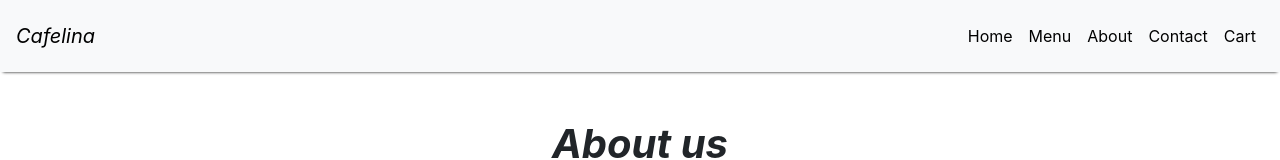
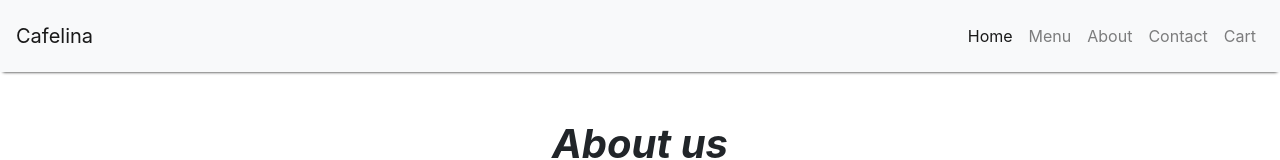
Before and after one commit to exshak/cafe-site, a Gatsby site: page /about in a window 1280 px wide. Shown: the top 160 px of the page. Built offline with nearby package versions, Linux system fonts and the light colour scheme; Gatsby itself is replaced by a stand-in of ours.

Commit message:
converted to jsx

```diff
--- a/src/components/layout/footer/Footer.js
+++ b/src/components/Footer/index.jsx
@@ -1,9 +1,7 @@
 import React from 'react'
 import { Info } from './Info'
 
-// NOTE:
-
-export const Footer = () => (
+const Footer = () => (
   <footer id="footer">
     <div className="page-footer mx-auto">
       <Info />
@@ -15,3 +13,5 @@ export const Footer = () => (
     </div>
   </footer>
 )
+
+export default Footer
--- a/src/components/layout/header/Nav.js
+++ b/src/components/Header/Nav.jsx
@@ -3,6 +3,7 @@ import React, { useState } from 'react'
 
 export const Nav = () => {
   const [open, setOpen] = useState(false)
+
   return (
     <>
       <button
@@ -27,68 +28,27 @@ export const Nav = () => {
       >
         <ul className="navbar-nav ml-auto mt-2 mt-lg-0 ">
           <li className="nav-item active">
-            {/* <a className="nav-link">
-              Home <span className="sr-only"></span>
-              </a> */}
-            <Link
-              to="/"
-              className="nav-link"
-              style={{
-                color: `black`,
-                textDecoration: `none`,
-              }}
-            >
-              Home <span className="sr-only"></span>
+            <Link to="/" className="nav-link">
+              Home
             </Link>
           </li>
           <li className="nav-item">
-            {/* <a className="nav-link">Link</a> */}
-            <Link
-              to="/menu"
-              className="nav-link"
-              style={{
-                color: `black`,
-                textDecoration: `none`,
-              }}
-            >
+            <Link to="/menu" className="nav-link">
               Menu
             </Link>
           </li>
           <li className="nav-item">
-            <Link
-              to="/about"
-              className="nav-link"
-              style={{
-                color: `black`,
-                textDecoration: `none`,
-              }}
-            >
+            <Link to="/about" className="nav-link">
               About
             </Link>
           </li>
           <li className="nav-item">
-            <Link
-              to="/contact"
-              className="nav-link"
-              style={{
-                color: `black`,
-                textDecoration: `none`,
-              }}
-            >
+            <Link to="/contact" className="nav-link">
               Contact
             </Link>
           </li>
           <li className="nav-item">
-            <Link
-              to=""
-              className="nav-link snipcart-checkout"
-              style={{
-                color: `black`,
-                textDecoration: `none`,
-              }}
-            >
-              Cart
-            </Link>
+            <Link className="nav-link snipcart-checkout">Cart</Link>
           </li>
         </ul>
       </div>
--- /dev/null
+++ b/src/components/Header/index.jsx
@@ -0,0 +1,27 @@
+import { Link } from 'gatsby'
+import PropTypes from 'prop-types'
+import React from 'react'
+import { Nav } from './Nav'
+
+const Header = ({ siteTitle }) => {
+  return (
+    <header id="header">
+      <nav className="navbar navbar-expand-lg navbar-light bg-light sticky-top py-3">
+        <Link to="/" className="navbar-brand">
+          {siteTitle}
+        </Link>
+        <Nav />
+      </nav>
+    </header>
+  )
+}
+
+Header.propTypes = {
+  siteTitle: PropTypes.string,
+}
+
+Header.defaultProps = {
+  siteTitle: ``,
+}
+
+export default Header
--- a/src/components/layout/header/header.js
+++ /dev/null
@@ -1,129 +0,0 @@
-import { Link } from 'gatsby'
-import PropTypes from 'prop-types'
-import React from 'react'
-import { Nav } from './Nav'
-
-// NOTE: rename
-
-const Header = ({ siteTitle }) => {
-  return (
-    <header id="header">
-      <nav className="navbar navbar-expand-lg navbar-light bg-light sticky-top py-3">
-        {/* <a className="navbar-brand">{siteTitle}</a> */}
-        <Link
-          to="/"
-          className="navbar-brand"
-          style={{
-            color: `black`,
-            textDecoration: `none`,
-            fontStyle: `oblique`,
-          }}
-        >
-          {siteTitle}
-        </Link>
-        <Nav />
-      </nav>
-    </header>
-  )
-}
-
-/* // <header
-  //   style={{
-  //     background: `white`,
-  //     // marginBottom: `1.45rem`,
-  //     position: `fixed`,
-  //     top: 0,
-  //     width: `100%`,
-  //     zIndex: 1,
-  //   }}
-  // >
-  //   <div
-  //     style={{
-  //       // margin: `0 auto`,
-  //       // maxWidth: 960,
-  //       // padding: `1.45rem 1.0875rem`,
-  //       padding: `1rem 1rem`,
-  //     }}
-  //   >
-  //     <h1 style={{ display: `inline`, margin: 0 }}>
-  //       <Link
-  //         to="/"
-  //         style={{
-  //           color: `black`,
-  //           textDecoration: `none`,
-  //           fontStyle: `oblique`,
-  //         }}
-  //       >
-  //         {siteTitle}
-  //       </Link>
-  //     </h1>
-  //     <div style={{ display: `flex`, float: `right` }}>
-  //       <h5 style={{ margin: 20 }}>
-  //         <Link
-  //           to="/"
-  //           style={{
-  //             color: `black`,
-  //             textDecoration: `none`,
-  //           }}
-  //         >
-  //           Home
-  //         </Link>
-  //       </h5>
-  //       <h5 style={{ margin: 20 }}>
-  //         <Link
-  //           to="/menu"
-  //           style={{
-  //             color: `black`,
-  //             textDecoration: `none`,
-  //           }}
-  //         >
-  //           Menu
-  //         </Link>
-  //       </h5>
-  //       <h5 style={{ margin: 20 }}>
-  //         <Link
-  //           to="/about"
-  //           style={{
-  //             color: `black`,
-  //             textDecoration: `none`,
-  //           }}
-  //         >
-  //           About
-  //         </Link>
-  //       </h5>
-  //       <h5 style={{ margin: 20 }}>
-  //         <Link
-  //           to="/contact"
-  //           style={{
-  //             color: `black`,
-  //             textDecoration: `none`,
-  //           }}
-  //         >
-  //           Contact
-  //         </Link>
-  //       </h5>
-  //       <h5 style={{ margin: 20 }}>
-  //         <Link
-  //           // to="/contact"
-  //           className="snipcart-checkout"
-  //           style={{
-  //             color: `black`,
-  //             textDecoration: `none`,
-  //           }}
-  //         >
-  //           Cart
-  //         </Link>
-  //       </h5>
-  //     </div>
-  //   </div>
-  // </header> */
-
-Header.propTypes = {
-  siteTitle: PropTypes.string,
-}
-
-Header.defaultProps = {
-  siteTitle: ``,
-}
-
-export default Header
--- a/src/components/layout/layout.css
+++ b/src/components/layout/layout.css
@@ -101,6 +101,10 @@ nav {
   -webkit-box-shadow: 0 3px 3px -3px black;
   -moz-box-shadow: 0 3px 3px -3px black;
   box-shadow: 0 3px 3px -3px black;
+}
+.nav-link {
+  color: black;
+  text-decoration: none;
 }
 /* Gradient color1 - color2 - color1 */
 .hr-dark {
--- a/src/pages/404.js
+++ b/src/pages/404.js
@@ -1,6 +1,6 @@
 import React from 'react'
 import SEO from '../components/common/seo'
-import Layout from '../components/layout/layout'
+import Layout from '../components/Layout'
 
 export default () => (
   <Layout>
--- a/src/pages/about.js
+++ b/src/pages/about.js
@@ -1,7 +1,7 @@
 import React from 'react'
 import About from '../components/about/About'
 import SEO from '../components/common/seo'
-import Layout from '../components/layout/layout'
+import Layout from '../components/Layout'
 
 export default () => (
   <Layout>
--- a/src/pages/contact.js
+++ b/src/pages/contact.js
@@ -1,7 +1,7 @@
 import React from 'react'
 import SEO from '../components/common/seo'
 import Contact from '../components/contact/Contact'
-import Layout from '../components/layout/layout'
+import Layout from '../components/Layout'
 import Map from '../components/map/Map'
 
 export default () => (
--- a/src/pages/index.js
+++ b/src/pages/index.js
@@ -2,7 +2,7 @@ import React from 'react'
 import SEO from '../components/common/seo'
 import BackgroundSection from '../components/home/BackgroundSection'
 import Banner from '../components/home/Banner'
-import Layout from '../components/layout/layout'
+import Layout from '../components/Layout'
 
 export default () => (
   <Layout>
--- a/src/pages/menu.js
+++ b/src/pages/menu.js
@@ -1,7 +1,7 @@
 import { graphql } from 'gatsby'
 import React from 'react'
 import SEO from '../components/common/seo'
-import Layout from '../components/layout/layout'
+import Layout from '../components/Layout'
 import Menu from '../components/menu/Menu'
 import SideNav from '../components/menu/Sidenav'
 
--- a/src/templates/category.js
+++ b/src/templates/category.js
@@ -1,6 +1,6 @@
 import { graphql } from 'gatsby'
 import React from 'react'
-import Layout from '../components/layout/layout'
+import Layout from '../components/Layout'
 import Sidenav from '../components/menu/SideNav'
 import SubCategory from '../components/menu/SubCategory'
 
--- a/src/templates/product.js
+++ b/src/templates/product.js
@@ -1,7 +1,7 @@
 import { graphql } from 'gatsby'
 import Image from 'gatsby-image'
 import React from 'react'
-import Layout from '../components/layout/layout'
+import Layout from '../components/Layout'
 
 // NOTE: destructure node to keys
 
```
Also changed, not shown: src/components/Footer/Info.jsx (renamed from src/components/layout/footer/Info.js, +0 -8 lines), src/components/common/seo.js (+0 -7 lines), src/components/layout/index.jsx (renamed from src/components/layout/layout.js, +3 -11 lines), 1 other file.
